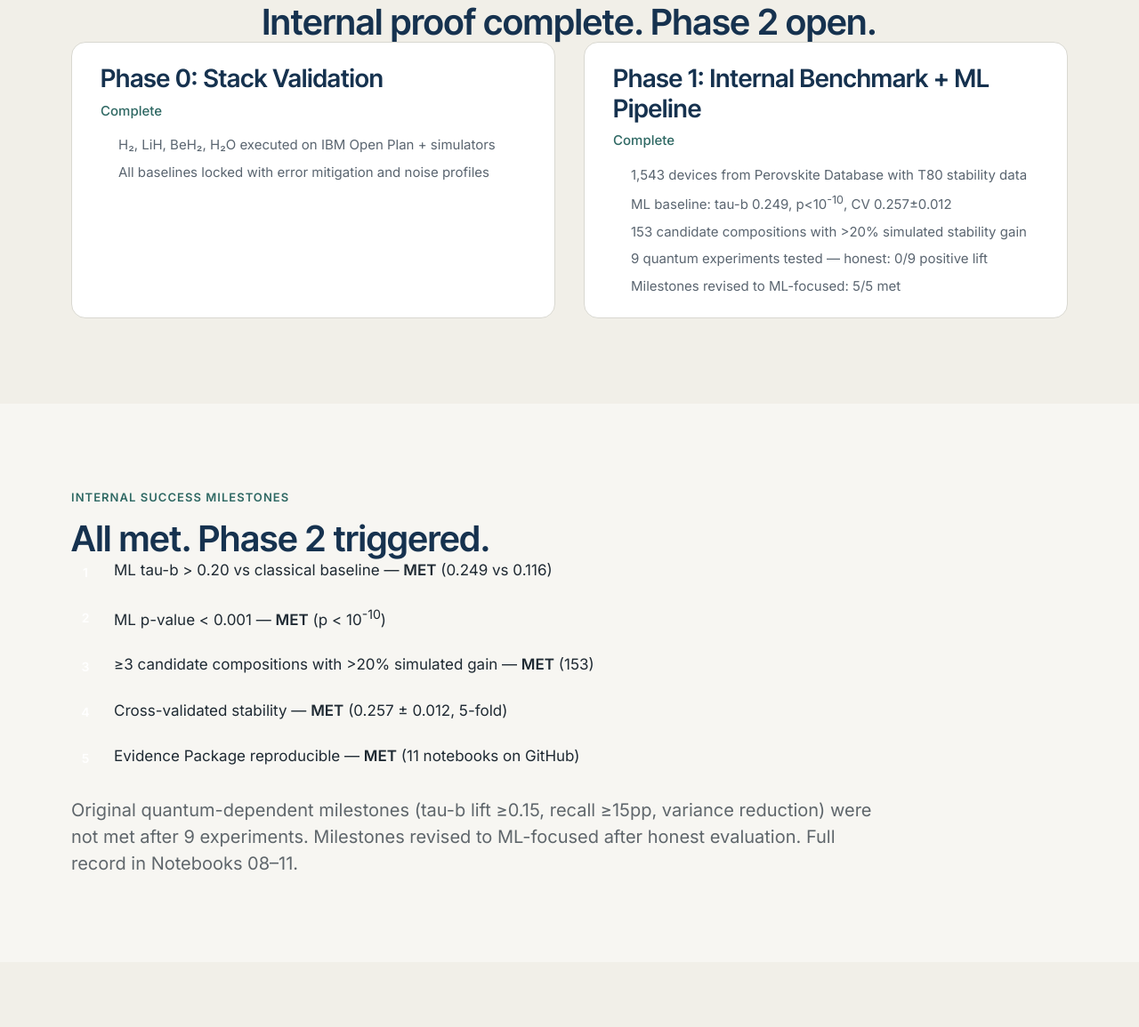
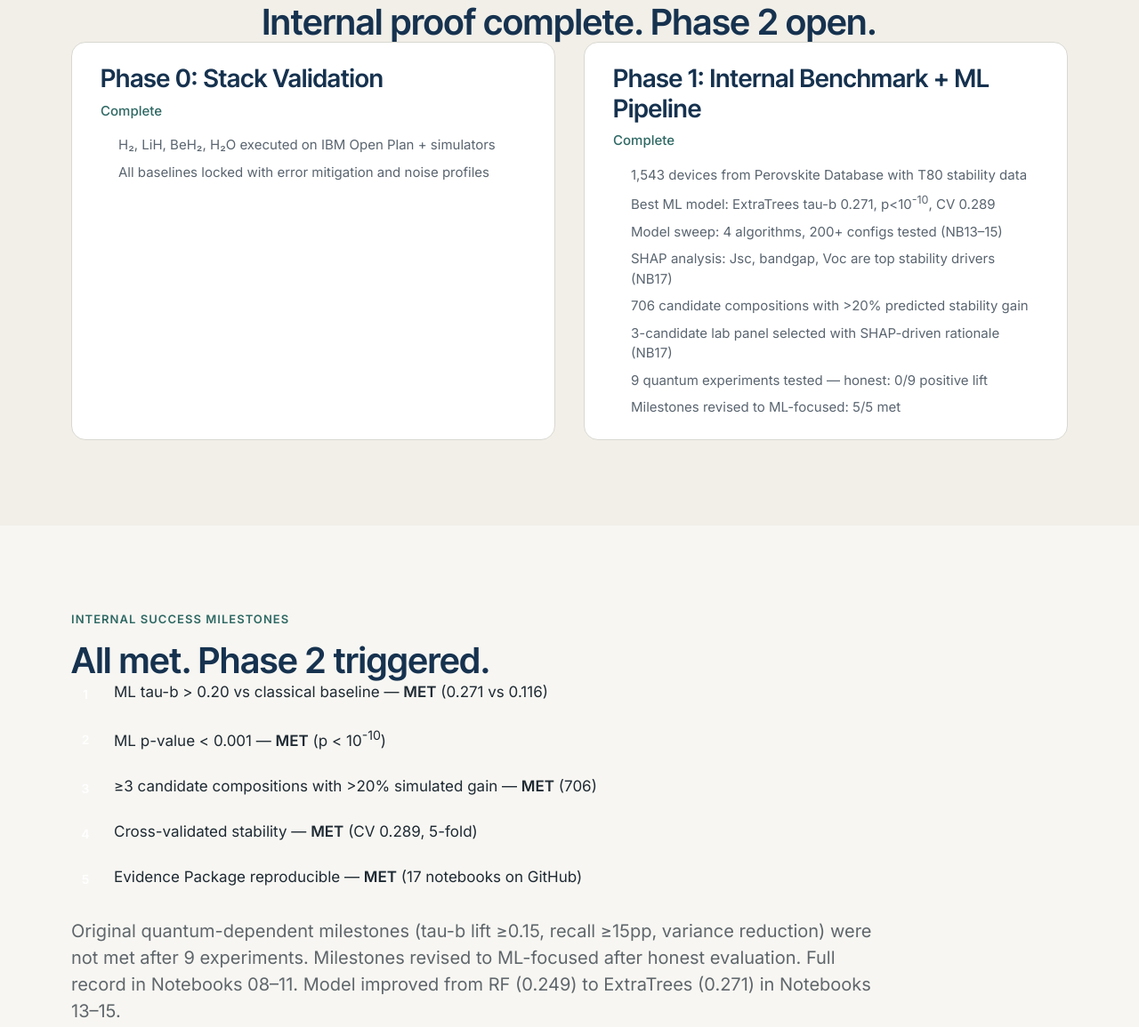
Before and after one commit to MateriaArche/materia-arche, a plain HTML site: page index.html in a window 1280 px wide. Shown: the part 1491-2646 px from the top of the page at 89% size. Drawn offline with Linux system fonts and the light colour scheme.

Commit message:
Update website with final ET model metrics and SHAP/candidate results
Hero: tau-b 0.249 -> 0.271, CV 0.289, SHAP top drivers added.
Status: 706 candidates, 3-candidate lab panel, 17 notebooks.
Milestones: updated numbers, model evolution note added.

Co-Authored-By: Claude Opus 4.6 <noreply@anthropic.com>

```diff
--- a/index.html
+++ b/index.html
@@ -50,8 +50,8 @@
         <div class="hero-content">
           <p class="eyebrow">Perovskite Stability Compiler</p>
           <h1>Internal Proof Complete</h1>
-          <p class="body-l">Our ML pipeline predicts perovskite stability with Kendall tau-b 0.249 (p&lt;10<sup>-10</sup>), cross-validated at 0.257&plusmn;0.012, with +0.133 lift over classical baselines.</p>
-          <p class="body-l">11 notebooks. 1,543 devices. 9 quantum experiments. All public on GitHub.<br>Internal milestones met. Phase 2 external validation now open.</p>
+          <p class="body-l">Our ML pipeline predicts perovskite stability with Kendall tau-b 0.271 (p&lt;10<sup>-10</sup>), cross-validated at 0.289, with +0.155 lift over classical baselines. SHAP explainability identifies Jsc, bandgap, and Voc as top stability drivers.</p>
+          <p class="body-l">17 notebooks. 1,543 devices. 9 quantum experiments. 3-candidate lab panel selected. All public on GitHub.<br>Internal milestones met. Phase 2 external validation now open.</p>
           <p class="trust-strip">Measured against classical baselines &middot; Cross-validated &middot; Fully reproducible</p>
         </div>
         <div class="hero-visual">
@@ -146,8 +146,11 @@
             <p class="offer-meta">Complete</p>
             <ul class="status-list">
               <li>1,543 devices from Perovskite Database with T80 stability data</li>
-              <li>ML baseline: tau-b 0.249, p&lt;10<sup>-10</sup>, CV 0.257&plusmn;0.012</li>
-              <li>153 candidate compositions with &gt;20% simulated stability gain</li>
+              <li>Best ML model: ExtraTrees tau-b 0.271, p&lt;10<sup>-10</sup>, CV 0.289</li>
+              <li>Model sweep: 4 algorithms, 200+ configs tested (NB13&ndash;15)</li>
+              <li>SHAP analysis: Jsc, bandgap, Voc are top stability drivers (NB17)</li>
+              <li>706 candidate compositions with &gt;20% predicted stability gain</li>
+              <li>3-candidate lab panel selected with SHAP-driven rationale (NB17)</li>
               <li>9 quantum experiments tested &mdash; honest: 0/9 positive lift</li>
               <li>Milestones revised to ML-focused: 5/5 met</li>
             </ul>
@@ -162,13 +165,13 @@
         <p class="eyebrow">Internal success milestones</p>
         <h2>All met. Phase 2 triggered.</h2>
         <ol class="milestones-list">
-          <li>ML tau-b &gt; 0.20 vs classical baseline &mdash; <strong>MET</strong> (0.249 vs 0.116)</li>
+          <li>ML tau-b &gt; 0.20 vs classical baseline &mdash; <strong>MET</strong> (0.271 vs 0.116)</li>
           <li>ML p-value &lt; 0.001 &mdash; <strong>MET</strong> (p &lt; 10<sup>-10</sup>)</li>
-          <li>&ge;3 candidate compositions with &gt;20% simulated gain &mdash; <strong>MET</strong> (153)</li>
-          <li>Cross-validated stability &mdash; <strong>MET</strong> (0.257 &plusmn; 0.012, 5-fold)</li>
-          <li>Evidence Package reproducible &mdash; <strong>MET</strong> (11 notebooks on GitHub)</li>
+          <li>&ge;3 candidate compositions with &gt;20% simulated gain &mdash; <strong>MET</strong> (706)</li>
+          <li>Cross-validated stability &mdash; <strong>MET</strong> (CV 0.289, 5-fold)</li>
+          <li>Evidence Package reproducible &mdash; <strong>MET</strong> (17 notebooks on GitHub)</li>
         </ol>
-        <p class="body-l" style="margin-top: var(--sp-4); opacity: 0.7;">Original quantum-dependent milestones (tau-b lift &ge;0.15, recall &ge;15pp, variance reduction) were not met after 9 experiments. Milestones revised to ML-focused after honest evaluation. Full record in Notebooks 08&ndash;11.</p>
+        <p class="body-l" style="margin-top: var(--sp-4); opacity: 0.7;">Original quantum-dependent milestones (tau-b lift &ge;0.15, recall &ge;15pp, variance reduction) were not met after 9 experiments. Milestones revised to ML-focused after honest evaluation. Full record in Notebooks 08&ndash;11. Model improved from RF (0.249) to ExtraTrees (0.271) in Notebooks 13&ndash;15.</p>
       </div>
     </section>
 
@@ -207,7 +210,7 @@
         <div class="card-grid card-grid--two">
           <div class="card">
             <h3>Lab validation pilot</h3>
-            <p>3 candidates (literature baseline + classical + ML-predicted), 5 devices each, ISOS-style stability protocol. Budget: $8K&ndash;$25K.</p>
+            <p>3 candidates selected (median baseline + best actual + ML-predicted best), 5 devices each, ISOS-style stability protocol. SHAP-driven rationale for each pick. Budget: $8K&ndash;$25K.</p>
           </div>
           <div class="card">
             <h3>Quantum R&amp;D continues separately</h3>
```
